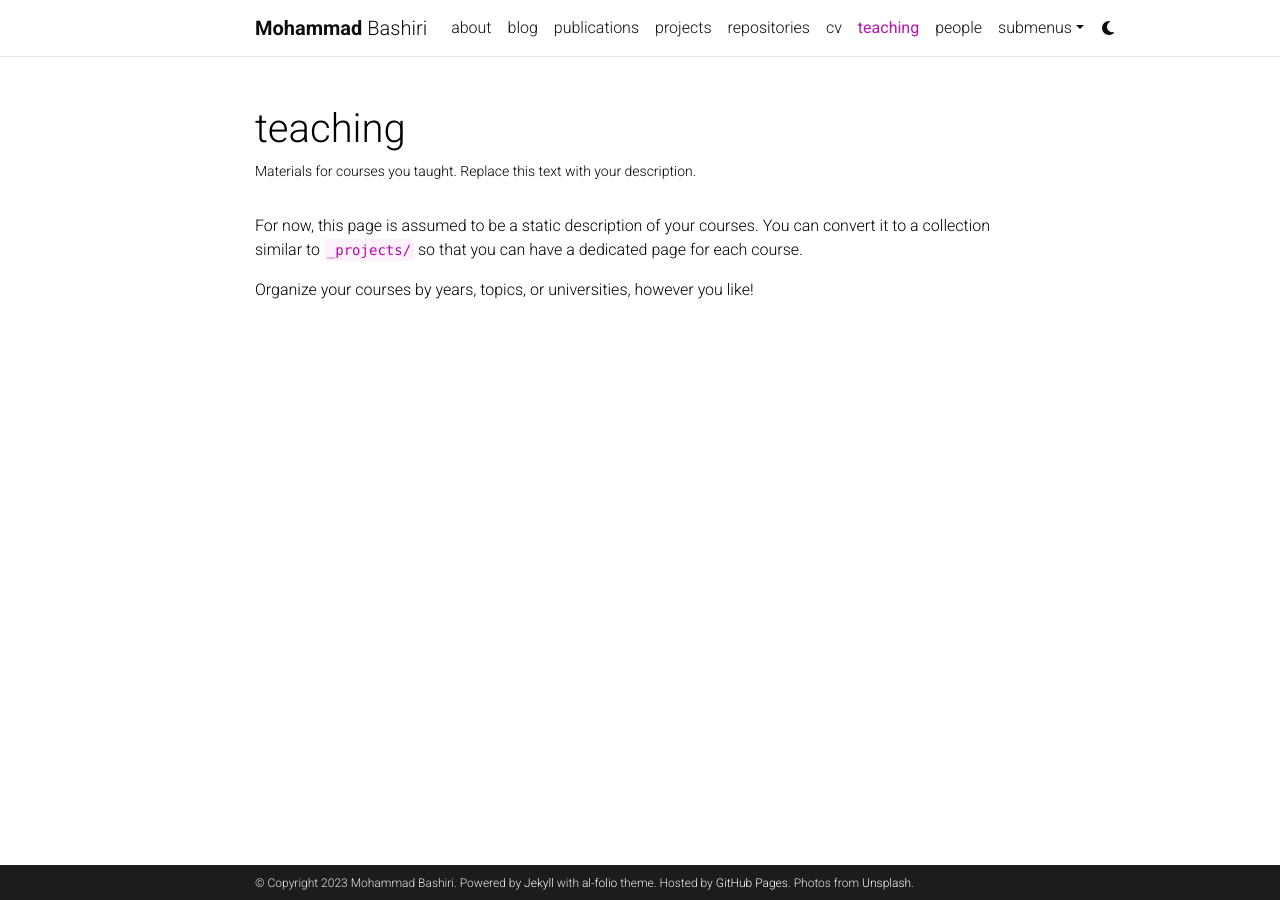
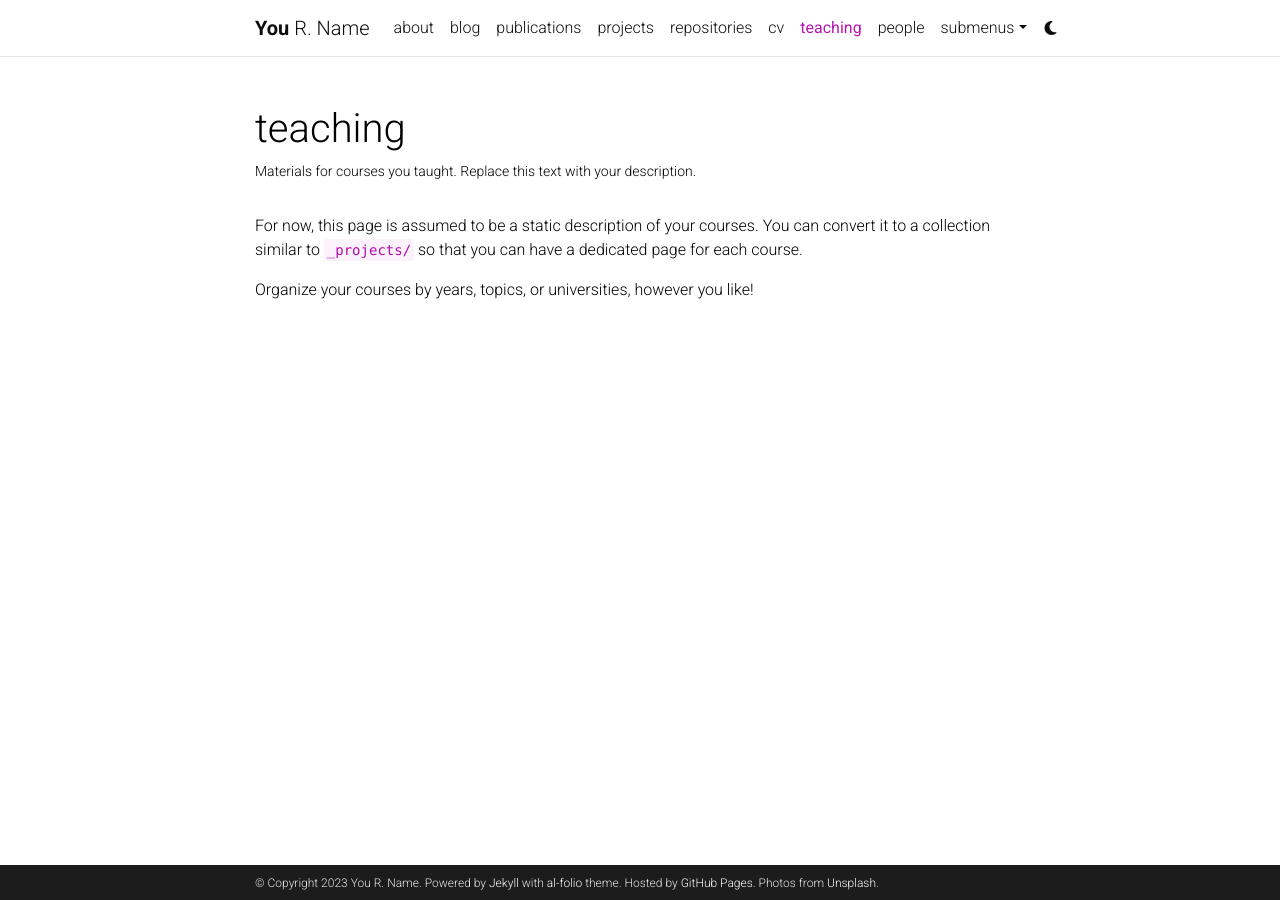
Before and after one commit to mohammadbashiri/mohammadbashiri.github.io, a Jekyll site: the page built from _pages/teaching.md, in a window 1280 px wide. Built offline with Jekyll 4.4.1, drawn with Linux system fonts in a browser that asks for light colours; comment, search, counter and statistics services are not loaded; a style sheet for code colours, icons or effects is not loaded.

Commit message:
Back to default

```diff
--- a/_config.yml
+++ b/_config.yml
@@ -3,10 +3,10 @@
 # -----------------------------------------------------------------------------
 
 title: blank # the website title (if blank, full name will be used instead)
-first_name: Mohammad
-middle_name:
-last_name: Bashiri
-email: mohammadbashiri93@gmail.com
+first_name: You
+middle_name: R.
+last_name: Name
+email: you@example.com
 description: > # the ">" symbol means to ignore newlines until "footer_text:"
   A simple, whitespace theme for academics. Based on [*folio](https://github.com/bogoli/-folio) design.
 footer_text: >
@@ -18,7 +18,7 @@
 lang: en # the language of your site (for example: en, fr, cn, ru, etc.)
 icon: ⚛️  # the emoji used as the favicon (alternatively, provide image name in /assets/img/)
 
-url: https://mohammadbashiri.github.io # the base hostname & protocol for your site
+url: https://alshedivat.github.io # the base hostname & protocol for your site
 baseurl: /al-folio # the subpath of your site, e.g. /blog/
 last_updated: false # set to true if you want to display last updated in the footer
 impressum_path:  # set to path to include impressum link in the footer, use the same path as permalink in a page, helps to conform with EU GDPR
```
